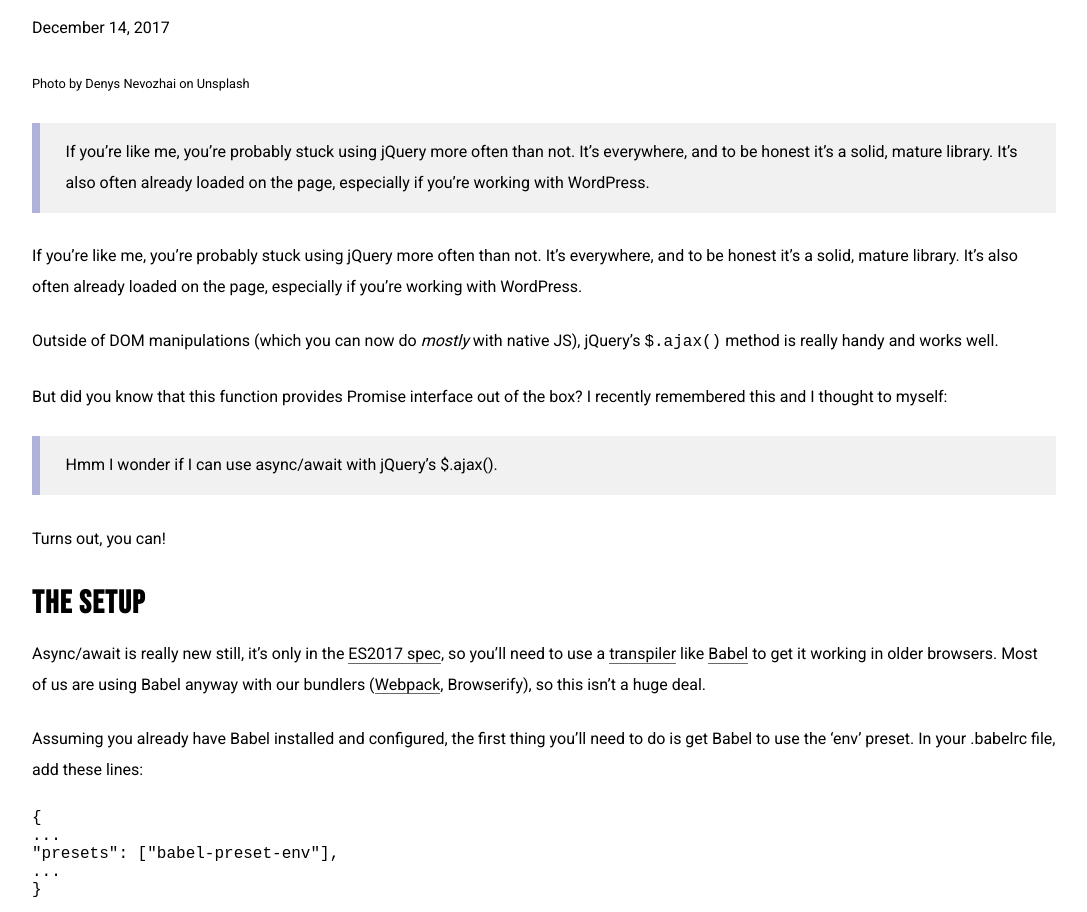
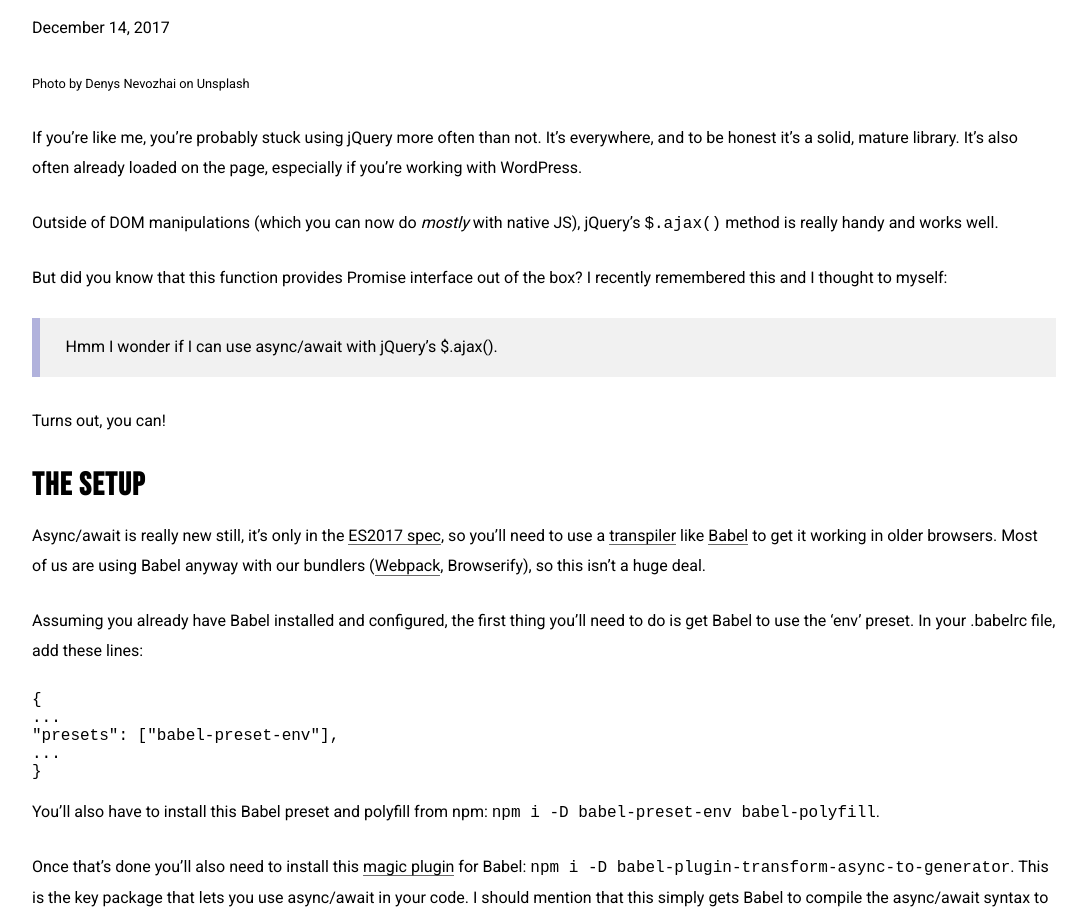
Before and after one commit to ptasker/petetasker.com, a Gatsby site: page /using-async-await-jquerys-ajax/ in a window 1280 px wide. Shown: the part 886-1798 px from the top of the page, without its empty margins (96-1183 px from the left). Built offline with nearby package versions, Linux system fonts and the light colour scheme; Gatsby itself is replaced by a stand-in of ours; some packages are replaced by stand-ins of ours; code samples lack their colours; a web font is replaced by a local one.

Commit message:
Remove duplicate content

```diff
--- a/content/blog/using-async-await-jquerys-ajax.md
+++ b/content/blog/using-async-await-jquerys-ajax.md
@@ -16,8 +16,6 @@ category:
 tag: []
 ---
 <small>Photo by [Denys Nevozhai](https://unsplash.com/photos/2vmT5_FeMck?utm_source=unsplash&utm_medium=referral&utm_content=creditCopyText) on [Unsplash](https://unsplash.com/?utm_source=unsplash&utm_medium=referral&utm_content=creditCopyText)</small>
-
-> If you’re like me, you’re probably stuck using jQuery more often than not. It’s everywhere, and to be honest it’s a solid, mature library. It’s also often already loaded on the page, especially if you’re working with WordPress.
 
 If you’re like me, you’re probably stuck using jQuery more often than not. It’s everywhere, and to be honest it’s a solid, mature library. It’s also often already loaded on the page, especially if you’re working with WordPress.
 
```
